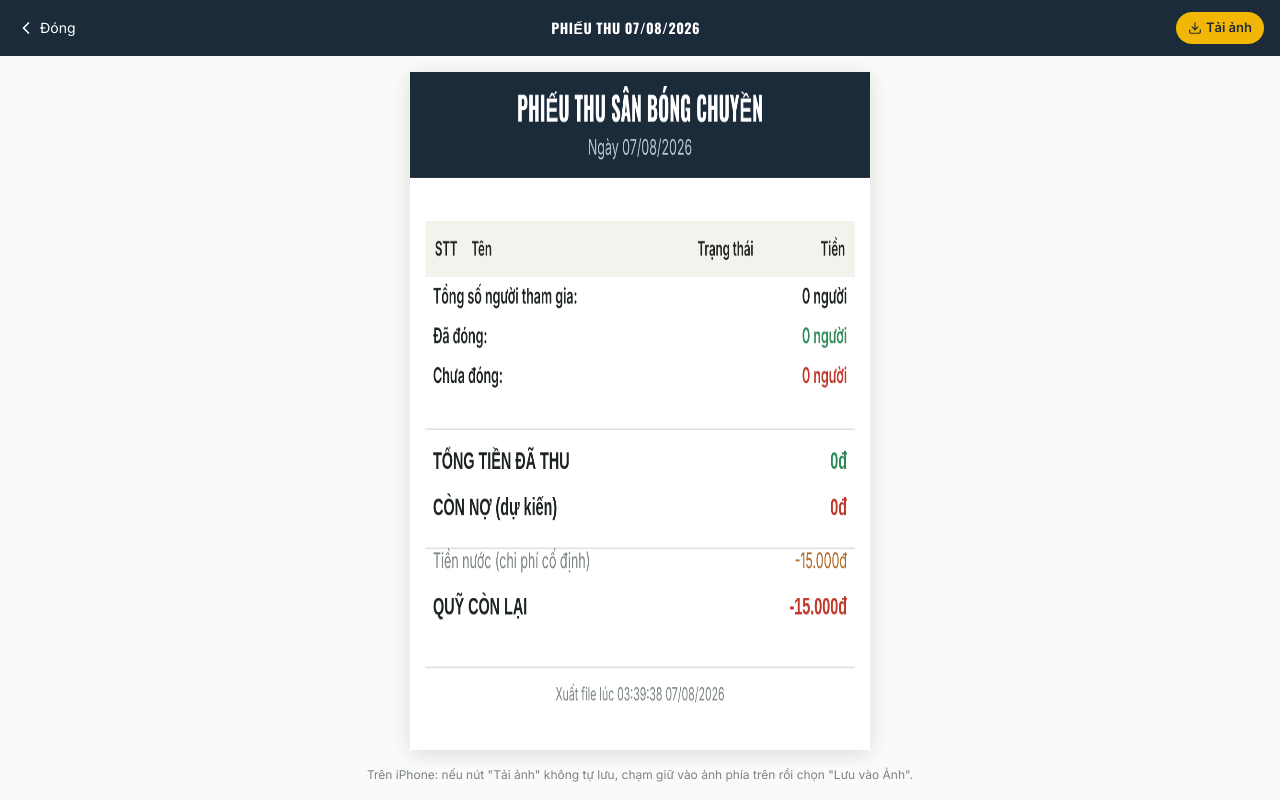
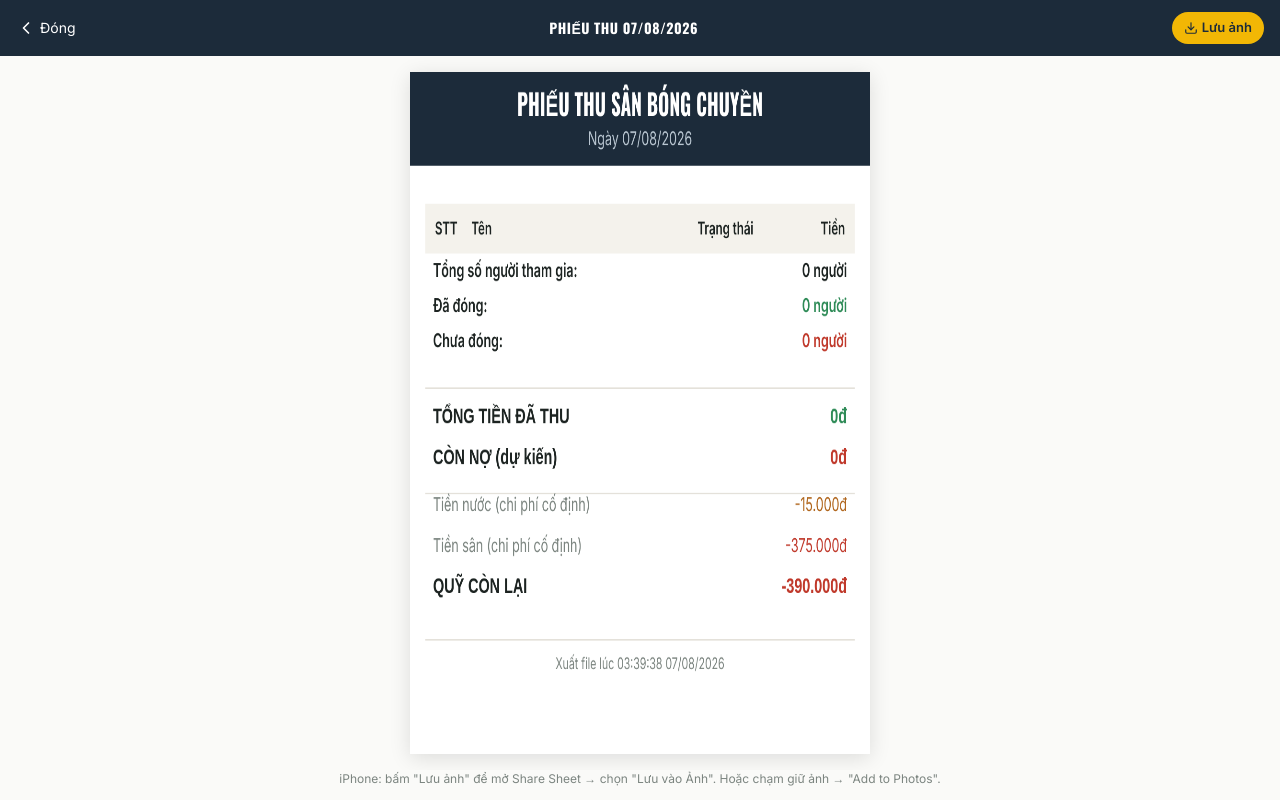
Before and after one commit to jakeliedo/PunctualChecking, a React (Vite) app: page / in a window 1280 px wide. Both pictures are taken after a click on the button "Xuất". Built offline with nearby package versions, Linux system fonts and the light colour scheme.

Commit message:
Fix report modal: safe-area, Web Share API save, court fee deduction in bill

```diff
--- a/src/App.jsx
+++ b/src/App.jsx
@@ -62,6 +62,7 @@ export default function App() {
   const [members, setMembers] = useState([]);
   const [fee, setFee] = useState(DEFAULT_FEE);
   const [waterFee, setWaterFee] = useState(15000);
+  const [courtFee, setCourtFee] = useState(375000);
   const [today] = useState(new Date());
   const todayKey = dateKeyOf(today);
   const [activeDateKey, setActiveDateKey] = useState(todayKey);
@@ -76,6 +77,7 @@ export default function App() {
   const [editingMember, setEditingMember] = useState(null);
   const [newName, setNewName] = useState('');
   const [reportView, setReportView] = useState(null);
+  const [reportImgUrl, setReportImgUrl] = useState(null);
   const [historyKeys, setHistoryKeys] = useState([]);
   const canvasRef = useRef(null);
 
@@ -89,6 +91,7 @@ export default function App() {
       setMembers(loadedMembers.map(x => ({ ...x, joinedAt: x.joinedAt || Date.now() })));
       setFee(f?.fee || DEFAULT_FEE);
       setWaterFee(f?.waterFee ?? 15000);
+      setCourtFee(f?.courtFee ?? 375000);
       setCheckins(day?.checkins || []);
       const keys = Object.keys(localStorage)
         .filter(k => k.startsWith('day:'))
@@ -111,10 +114,10 @@ export default function App() {
 
   // ---------- Persist ----------
   useEffect(() => { if (!loading) storageSet('members', members); }, [members, loading]);
-  useEffect(() => { if (!loading) storageSet('fee-config', { fee, waterFee }); }, [fee, waterFee, loading]);
+  useEffect(() => { if (!loading) storageSet('fee-config', { fee, waterFee, courtFee }); }, [fee, waterFee, courtFee, loading]);
   useEffect(() => {
     if (!loading) {
-      storageSet(`day:${activeDateKey}`, { checkins, waterFeeUsed: waterFee, savedAt: Date.now() });
+      storageSet(`day:${activeDateKey}`, { checkins, waterFeeUsed: waterFee, courtFeeUsed: courtFee, savedAt: Date.now() });
       setHistoryKeys(
         Object.keys(localStorage).filter(k => k.startsWith('day:')).sort().reverse()
       );
@@ -238,6 +241,7 @@ export default function App() {
       rows: sortMembersFirst(checkins).map(c => ({ ...c })),
       feeUsed: fee,
       waterFeeUsed: waterFee,
+      courtFeeUsed: courtFee,
     });
   };
 
@@ -252,6 +256,7 @@ export default function App() {
       rows: sortMembersFirst(rec.checkins || []),
       feeUsed: fee,
       waterFeeUsed: rec.waterFeeUsed ?? waterFee,
+      courtFeeUsed: rec.courtFeeUsed ?? courtFee,
     });
   };
 
@@ -259,16 +264,36 @@ export default function App() {
   useEffect(() => {
     if (!reportView || !canvasRef.current) return;
     drawReport(canvasRef.current, reportView);
+    setReportImgUrl(canvasRef.current.toDataURL('image/png'));
   }, [reportView]);
 
   const downloadImage = () => {
-    if (!canvasRef.current) return;
-    const url = canvasRef.current.toDataURL('image/png');
+    if (!canvasRef.current || !reportView) return;
+    const canvas = canvasRef.current;
+    const filename = `bao-cao-${reportView.dateStr.replaceAll('/', '-')}.png`;
+    // iOS: use Web Share API with file → triggers native Share Sheet → "Lưu vào Ảnh"
+    if (navigator.canShare) {
+      canvas.toBlob(async (blob) => {
+        const file = new File([blob], filename, { type: 'image/png' });
+        if (navigator.canShare({ files: [file] })) {
+          try { await navigator.share({ files: [file], title: `Phiếu thu ${reportView.dateStr}` }); return; }
+          catch (e) { if (e.name === 'AbortError') return; }
+        }
+        fallbackDownload(canvas.toDataURL('image/png'), filename);
+      }, 'image/png');
+    } else {
+      fallbackDownload(canvas.toDataURL('image/png'), filename);
+    }
+  };
+
+  function fallbackDownload(dataUrl, filename) {
     const a = document.createElement('a');
-    a.href = url;
-    a.download = `bao-cao-${reportView.dateStr.replaceAll('/', '-')}.png`;
+    a.href = dataUrl;
+    a.download = filename;
+    document.body.appendChild(a);
     a.click();
-  };
+    document.body.removeChild(a);
+  }
 
   if (loading) {
     return (
@@ -349,7 +374,7 @@ export default function App() {
           <ReportsTab historyKeys={historyKeys} onOpen={loadHistoryReport} todayKey={todayKey} />
         )}
         {tab === 'settle' && (
-          <SettlementTab historyKeys={historyKeys} />
+          <SettlementTab historyKeys={historyKeys} defaultCourtFee={courtFee} />
         )}
       </div>
 
@@ -398,6 +423,7 @@ export default function App() {
         <SettingsModal
           fee={fee} setFee={setFee}
           waterFee={waterFee} setWaterFee={setWaterFee}
+          courtFee={courtFee} setCourtFee={setCourtFee}
           activeDateKey={activeDateKey}
           todayKey={todayKey}
           onSwitchDate={(key) => setActiveDateKey(key)}
@@ -409,7 +435,8 @@ export default function App() {
         <ReportModal
           reportView={reportView}
           canvasRef={canvasRef}
-          onClose={() => setReportView(null)}
+          imgUrl={reportImgUrl}
+          onClose={() => { setReportView(null); setReportImgUrl(null); }}
           onDownload={downloadImage}
         />
       )}
@@ -619,9 +646,10 @@ function NameModal({ title, placeholder, value, setValue, onCancel, onConfirm, c
   );
 }
 
-function SettingsModal({ fee, setFee, waterFee, setWaterFee, activeDateKey, todayKey, onSwitchDate, onClose, onRestore }) {
+function SettingsModal({ fee, setFee, waterFee, setWaterFee, courtFee, setCourtFee, activeDateKey, todayKey, onSwitchDate, onClose, onRestore }) {
   const [val, setVal] = useState(String(fee));
   const [waterVal, setWaterVal] = useState(String(waterFee));
+  const [courtVal, setCourtVal] = useState(String(courtFee));
   const [restoreMsg, setRestoreMsg] = useState('');
   const [dateVal, setDateVal] = useState('');
   const fileRef = useRef(null);
@@ -676,7 +704,7 @@ function SettingsModal({ fee, setFee, waterFee, setWaterFee, activeDateKey, toda
           style={{ border: `1px solid ${COLORS.line}` }}
         />
         <div style={{ fontWeight: 700, fontSize: 16, marginBottom: 4 }}>Tiền nước mỗi ngày</div>
-        <div style={{ color: COLORS.muted, fontSize: 12, marginBottom: 6 }}>Tự động cộng vào phiếu thu như một khoản chi phí cố định.</div>
+        <div style={{ color: COLORS.muted, fontSize: 12, marginBottom: 6 }}>Trừ vào quỹ như chi phí cố định trong phiếu thu và báo cáo.</div>
         <input
           inputMode="numeric"
           value={waterVal}
@@ -684,8 +712,22 @@ function SettingsModal({ fee, setFee, waterFee, setWaterFee, activeDateKey, toda
           className="w-full px-3 py-2.5 rounded-lg text-sm mb-4 outline-none"
           style={{ border: `1px solid ${COLORS.line}` }}
         />
+        <div style={{ fontWeight: 700, fontSize: 16, marginBottom: 4 }}>Tiền sân mỗi buổi</div>
+        <div style={{ color: COLORS.muted, fontSize: 12, marginBottom: 6 }}>Trừ vào quỹ trong phiếu thu. Dùng làm mặc định cho tab Quyết toán.</div>
+        <input
+          inputMode="numeric"
+          value={courtVal}
+          onChange={e => setCourtVal(e.target.value.replace(/[^\d]/g, ''))}
+          className="w-full px-3 py-2.5 rounded-lg text-sm mb-4 outline-none"
+          style={{ border: `1px solid ${COLORS.line}` }}
+        />
         <button
-          onClick={() => { setFee(Number(val) || DEFAULT_FEE); setWaterFee(Number(waterVal) || 0); onClose(); }}
+          onClick={() => {
+            setFee(Number(val) || DEFAULT_FEE);
+            setWaterFee(Number(waterVal) || 0);
+            setCourtFee(Number(courtVal) || 0);
+            onClose();
+          }}
           className="w-full py-2.5 rounded-lg text-sm font-medium mb-4"
           style={{ background: COLORS.blue, color: 'white' }}
         >
@@ -884,24 +926,43 @@ function EditMemberModal({ member, onCancel, onSave, onDelete }) {
   );
 }
 
-function ReportModal({ reportView, canvasRef, onClose, onDownload }) {
-  const { dateStr, timeStr } = reportView;
+function ReportModal({ reportView, canvasRef, imgUrl, onClose, onDownload }) {
+  const { dateStr } = reportView;
   return (
     <div className="fixed inset-0 flex flex-col z-50" style={{ background: COLORS.ivory }}>
-      <div className="flex items-center justify-between px-4 py-3" style={{ background: COLORS.navy }}>
+      {/* Header — safe-area so buttons clear iPhone notch */}
+      <div
+        style={{
+          background: COLORS.navy,
+          paddingTop: 'calc(env(safe-area-inset-top, 0px) + 12px)',
+          paddingBottom: 12,
+          paddingLeft: 16,
+          paddingRight: 16,
+        }}
+        className="flex items-center justify-between"
+      >
         <button onClick={onClose} className="flex items-center gap-1" style={{ color: 'white' }}>
           <ChevronLeft size={20} /> <span style={{ fontSize: 14 }}>Đóng</span>
         </button>
         <span className="score-num" style={{ color: 'white', fontSize: 14 }}>PHIẾU THU {dateStr}</span>
         <button onClick={onDownload} className="flex items-center gap-1 px-3 py-1.5 rounded-full" style={{ background: COLORS.yellow, color: COLORS.navy, fontSize: 13, fontWeight: 600 }}>
-          <Download size={14} /> Tải ảnh
+          <Download size={14} /> Lưu ảnh
         </button>
       </div>
+
+      {/* Canvas hidden — needed for drawing + download */}
+      <canvas ref={canvasRef} style={{ display: 'none' }} />
+
+      {/* Show as <img> so long-press "Lưu vào Ảnh" works on iOS */}
       <div className="flex-1 overflow-auto flex justify-center p-4">
-        <canvas ref={canvasRef} style={{ width: '100%', maxWidth: 460, height: 'auto', boxShadow: '0 4px 20px rgba(0,0,0,0.12)' }} />
+        {imgUrl
+          ? <img src={imgUrl} alt="Phiếu thu" style={{ width: '100%', maxWidth: 460, height: 'auto', boxShadow: '0 4px 20px rgba(0,0,0,0.12)', display: 'block' }} />
+          : <div className="flex items-center justify-center w-full" style={{ color: COLORS.muted, fontSize: 13 }}>Đang vẽ...</div>
+        }
       </div>
-      <div className="px-4 pb-4 text-center" style={{ fontSize: 12, color: COLORS.muted }}>
-        Trên iPhone: nếu nút "Tải ảnh" không tự lưu, chạm giữ vào ảnh phía trên rồi chọn "Lưu vào Ảnh".
+
+      <div className="px-4 text-center" style={{ paddingBottom: 'calc(env(safe-area-inset-bottom, 0px) + 12px)', fontSize: 12, color: COLORS.muted }}>
+        iPhone: bấm "Lưu ảnh" để mở Share Sheet → chọn "Lưu vào Ảnh". Hoặc chạm giữ ảnh → "Add to Photos".
       </div>
     </div>
   );
@@ -909,12 +970,12 @@ function ReportModal({ reportView, canvasRef, onClose, onDownload }) {
 
 // ================= Settlement tab =================
 
-function SettlementTab({ historyKeys }) {
+function SettlementTab({ historyKeys, defaultCourtFee = 375000 }) {
   const [selected, setSelected] = useState(new Set());
   const [dayData, setDayData] = useState({});
-  const [courtFeePerDay, setCourtFeePerDay] = useState(375000);
+  const [courtFeePerDay, setCourtFeePerDay] = useState(defaultCourtFee);
   const [editingCourt, setEditingCourt] = useState(false);
-  const [courtInput, setCourtInput] = useState('375000');
+  const [courtInput, setCourtInput] = useState(String(defaultCourtFee));
 
   // Load all day data from localStorage
   useEffect(() => {
@@ -1163,13 +1224,18 @@ function SummaryRow({ label, value, color, bold, highlight }) {
 // ================= Canvas drawing =================
 
 function drawReport(canvas, reportView) {
-  const { dateStr, timeStr, rows, feeUsed, waterFeeUsed = 0 } = reportView;
+  const { dateStr, timeStr, rows, feeUsed, waterFeeUsed = 0, courtFeeUsed = 0 } = reportView;
   const scale = 2;
   const width = 480;
   const rowH = 34;
   const headerH = 150;
   const hasGuestRow = rows.some(r => r.isGuest);
-  const footerH = 170 + (hasGuestRow ? 20 : 0) + (waterFeeUsed > 0 ? 56 : 0);
+  const showDeductions = waterFeeUsed > 0 || courtFeeUsed > 0;
+  const footerH = 170
+    + (hasGuestRow ? 20 : 0)
+    + (waterFeeUsed > 0 ? 28 : 0)
+    + (courtFeeUsed > 0 ? 28 : 0)
+    + (showDeductions ? 56 : 0);
   const height = headerH + rowH * (rows.length + 1) + footerH;
 
   canvas.width = width * scale;
@@ -1284,9 +1350,11 @@ function drawReport(canvas, reportView) {
   ctx.fillText(formatMoney(owed), width - 24, y);
   y += 32;
 
-  if (waterFeeUsed > 0) {
+  if (showDeductions) {
     ctx.strokeStyle = C.line;
     ctx.beginPath(); ctx.moveTo(16, y - 12); ctx.lineTo(width - 16, y - 12); ctx.stroke();
+
+    if (waterFeeUsed > 0) {
       ctx.textAlign = 'left';
       ctx.font = '400 13px Inter, sans-serif';
       ctx.fillStyle = C.muted;
@@ -1295,8 +1363,20 @@ function drawReport(canvas, reportView) {
       ctx.fillStyle = '#B0651B';
       ctx.fillText('-' + formatMoney(waterFeeUsed), width - 24, y);
       y += 28;
+    }
 
-    const net = total - waterFeeUsed;
+    if (courtFeeUsed > 0) {
+      ctx.textAlign = 'left';
+      ctx.font = '400 13px Inter, sans-serif';
+      ctx.fillStyle = C.muted;
+      ctx.fillText('Tiền sân (chi phí cố định)', 24, y);
+      ctx.textAlign = 'right';
+      ctx.fillStyle = C.red;
+      ctx.fillText('-' + formatMoney(courtFeeUsed), width - 24, y);
+      y += 28;
+    }
+
+    const net = total - waterFeeUsed - courtFeeUsed;
     ctx.textAlign = 'left';
     ctx.font = '700 15px Inter, sans-serif';
     ctx.fillStyle = C.dark;
```
Lines whose indentation alone changed are shown as unchanged.
